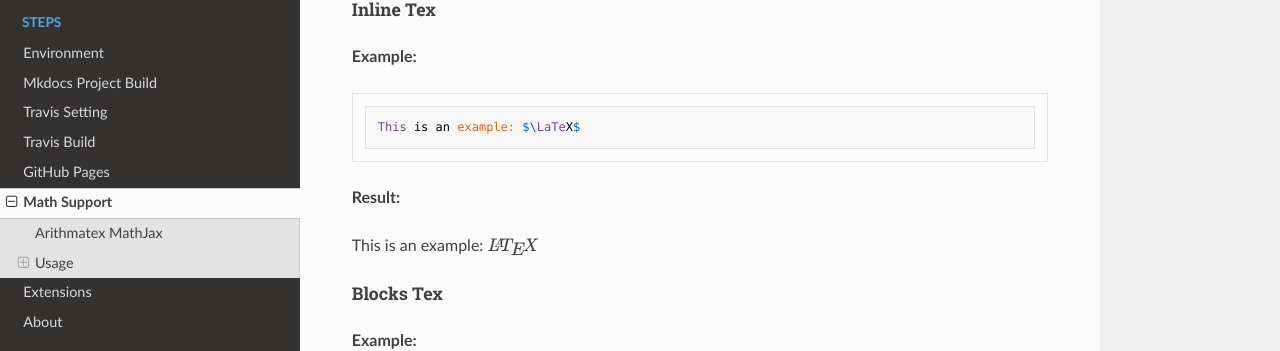
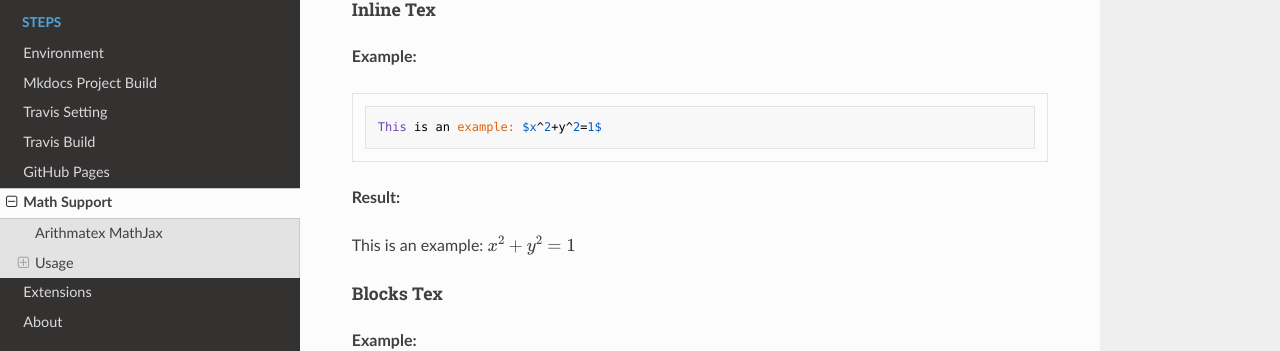
Before and after one commit to SilvesterHsu/Mkdocs, an MkDocs documentation site: the page built from docs/Math-Support.md, in a window 1280 px wide and 900 px high, scrolled down 927 px. Shown: the part 140-491 px from the top of the window. Built offline with MkDocs 1.6.1, drawn with Linux system fonts in a browser that asks for light colours; nearby versions of some CDN libraries; formulas are drawn with MathJax 3.

Commit message:
Update Math-Support.md

````diff
--- a/docs/Math-Support.md
+++ b/docs/Math-Support.md
@@ -38,12 +38,12 @@ extra_javascript:
 **Example:**
 
 ```
-This is an example: $\LaTeX$
+This is an example: $x^2+y^2=1$
 ```
 
 **Result:**
 
-This is an example: $\LaTeX$
+This is an example: $x^2+y^2=1$
 
 ### Blocks Tex
 
````
